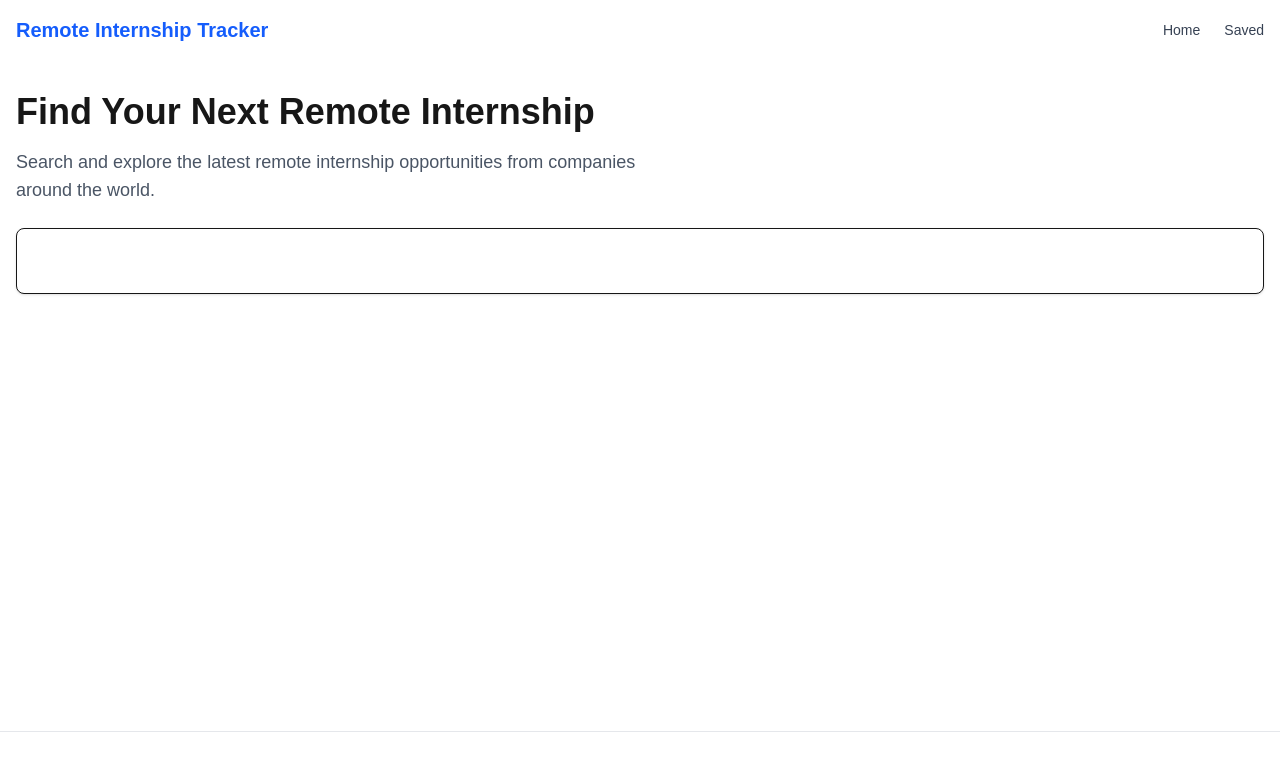
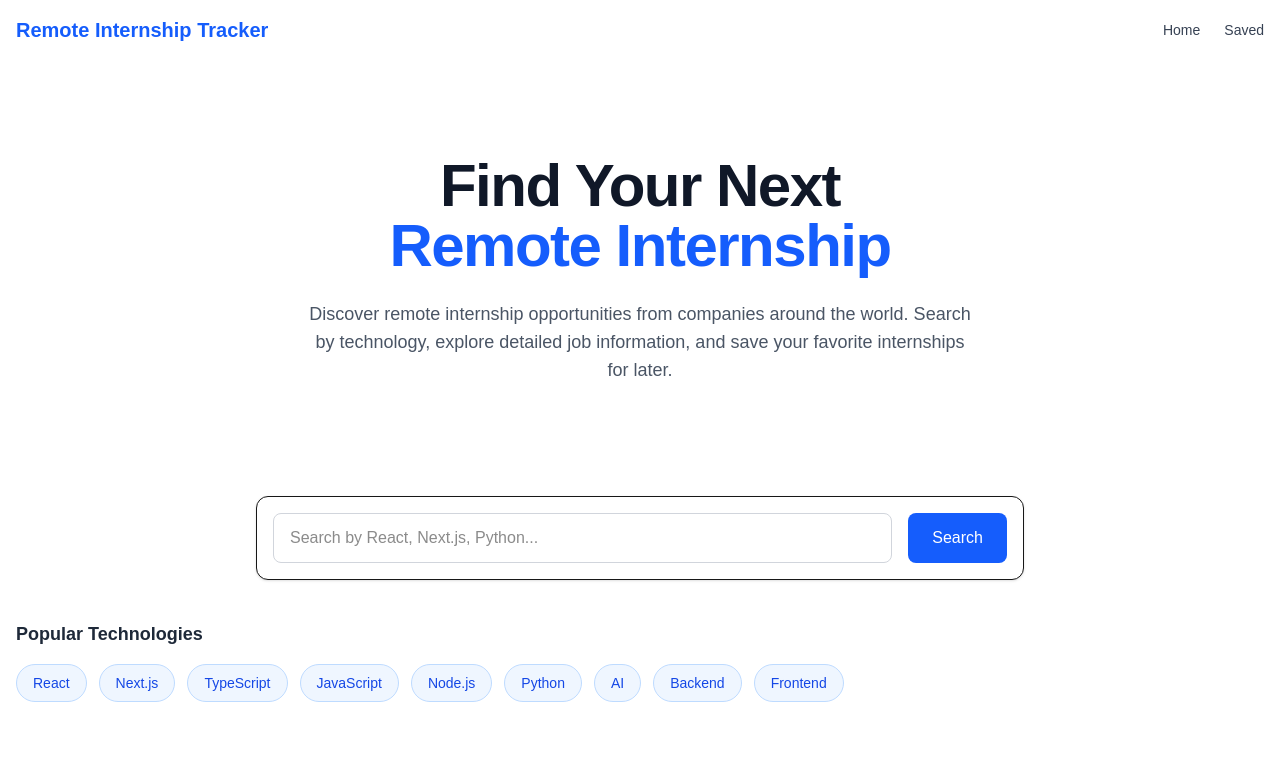
Before and after one commit to nipuninduwaraedu/remote-internship-tracker, a Next.js app: page / in a window 1280 px wide. Shown: the top 758 px of the page. Built offline with nearby package versions, Linux system fonts and the light colour scheme.

Commit message:
create homepage UI

```diff
--- a/app/page.tsx
+++ b/app/page.tsx
@@ -1,22 +1,17 @@
-export default function HomePage() {
+import Hero from "@/components/home/Hero";
+import SearchBar from "@/components/home/SearchBar";
+import PopularTags from "@/components/home/PopularTags";
+import EmptyState from "@/components/home/EmptyState";
+
+function page() {
   return (
-    <section className="space-y-6">
-      <div>
-        <h1 className="text-4xl font-bold">
-          Find Your Next Remote Internship
-        </h1>
-
-        <p className="mt-4 max-w-2xl text-lg text-gray-600">
-          Search and explore the latest remote internship opportunities from
-          companies around the world.
-        </p>
-      </div>
-
-      <div className="rounded-lg border bg-white p-8 shadow-sm">
-        <p className="text-gray-500">
-
-        </p>
-      </div>
-    </section>
+    <>
+      <Hero />
+      <SearchBar />
+      <PopularTags />
+      <EmptyState />
+    </>
   );
 }
+
+export default page;
--- /dev/null
+++ b/components/home/EmptyState.tsx
@@ -0,0 +1,14 @@
+export default function EmptyState() {
+  return (
+    <section className="mt-16 rounded-xl border border-dashed border-gray-300 bg-white p-12 text-center">
+      <h2 className="text-2xl font-semibold text-gray-800">
+        Latest Internships
+      </h2>
+
+      <p className="mt-4 text-gray-500">
+        Search for a technology to discover the latest remote internship
+        opportunities.
+      </p>
+    </section>
+  );
+}
--- /dev/null
+++ b/components/home/Hero.tsx
@@ -0,0 +1,17 @@
+function Hero() {
+  return (
+    <section className="py-16 text-center">
+      <h1 className="text-4xl font-bold tracking-tight text-gray-900 md:text-6xl">
+        Find Your Next
+        <span className="block text-blue-600">Remote Internship</span>
+      </h1>
+      <p className="mx-auto mt-6 max-w-2xl text-lg text-gray-600">
+        Discover remote internship opportunities from companies around the
+        world. Search by technology, explore detailed job information, and save
+        your favorite internships for later.
+      </p>
+    </section>
+  );
+}
+
+export default Hero;
--- /dev/null
+++ b/components/home/PopularTags.tsx
@@ -0,0 +1,32 @@
+const tags = [
+  "React",
+  "Next.js",
+  "TypeScript",
+  "JavaScript",
+  "Node.js",
+  "Python",
+  "AI",
+  "Backend",
+  "Frontend",
+];
+
+export default function PopularTags() {
+  return (
+    <section className="mt-10">
+      <h2 className="mb-4 text-lg font-semibold text-gray-800">
+        Popular Technologies
+      </h2>
+
+      <div className="flex flex-wrap gap-3">
+        {tags.map((tag) => (
+          <button
+            key={tag}
+            className="rounded-full border border-blue-200 bg-blue-50 px-4 py-2 text-sm font-medium text-blue-700 transition hover:bg-blue-600 hover:text-white"
+          >
+            {tag}
+          </button>
+        ))}
+      </div>
+    </section>
+  );
+}
--- /dev/null
+++ b/components/home/SearchBar.tsx
@@ -0,0 +1,19 @@
+export default function SearchBar() {
+  return (
+    <section className="mt-12">
+      <div className="mx-auto flex max-w-3xl flex-col gap-4 rounded-xl border bg-white p-4 shadow-sm md:flex-row">
+        <input
+          type="text"
+          placeholder="Search by React, Next.js, Python..."
+          className="flex-1 rounded-lg border border-gray-300 px-4 py-3 outline-none transition focus:border-blue-500"
+        />
+
+        <button
+          className="rounded-lg bg-blue-600 px-6 py-3 font-medium text-white transition hover:bg-blue-700"
+        >
+          Search
+        </button>
+      </div>
+    </section>
+  );
+}
```
